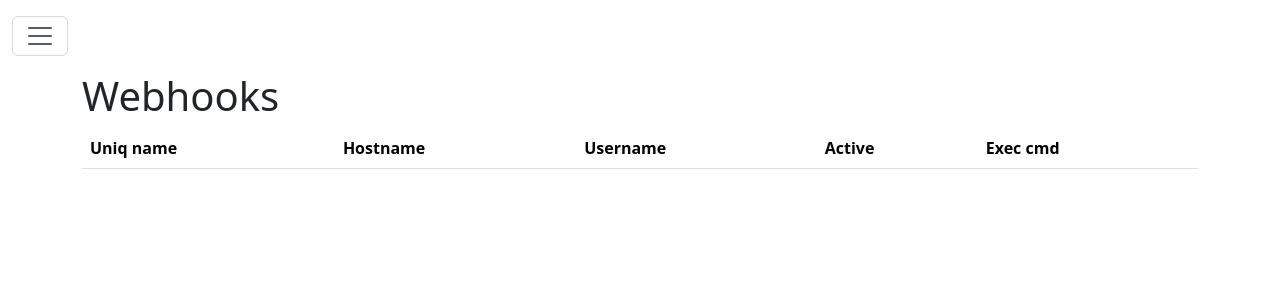
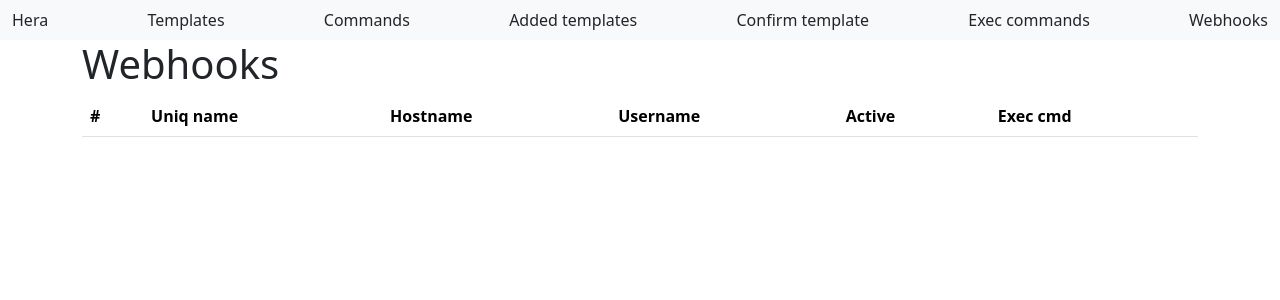
Before and after one commit to Hera-system/Hera, a Flask app: page /webhooks in a window 1280 px wide. Shown: the top 300 px of the page. Run offline with Flask 2, Linux system fonts and the light colour scheme; the visitor is signed in with stand-in values (Sample User, id 1); data comes from the database, SQL or seed files in the repository; data that the repository does not hold is empty; some libraries are stand-ins or nearby versions.

Commit message:
Migrate to bootstrap 4/5

```diff
--- a/app/templates/base.html
+++ b/app/templates/base.html
@@ -7,40 +7,16 @@
     {{ bootstrap.load_css() }}
 </head>
 </body>
-    <nav class="navbar navbar-default">
-        <nav class="navbar navbar-default">
-            <div class="container">
-                    <button class="navbar-toggler" type="button" data-bs-toggle="collapse" data-bs-target="#navbarSupportedContent"
-                aria-controls="navbarSupportedContent" aria-expanded="false" aria-label="Toggle navigation">
-                        <span class="navbar-toggler-icon"></span>
-                    </button>
-                <div class="collapse navbar-collapse" id="navbarSupportedContent">
-                    <ul class="navbar-nav mr-auto">
+    <nav class="navbar navbar-expand-lg navbar-light bg-light">
+        <div class="container-fluid">
+            {{ render_nav_item('index', 'Hera') }}
             {{ render_nav_item('templates', 'Templates') }}
             {{ render_nav_item('commands', 'Commands') }}
             {{ render_nav_item('add_template', 'Added templates') }}
             {{ render_nav_item('confirm_templates', 'Confirm template') }}
             {{ render_nav_item('exec_command', 'Exec commands') }}
             {{ render_nav_item('webhooks_route', 'Webhooks') }}
-                    </ul>
-                    {% if current_user.email %}
-                    {{ render_nav_item('index', current_user.email) }}
-                    {% endif %}
         </div>
-            </div>
-        </nav>
-
-        <svg xmlns="http://www.w3.org/2000/svg" style="display: none;">
-          <symbol id="check-circle-fill" fill="currentColor" viewBox="0 0 16 16">
-            <path d="M16 8A8 8 0 1 1 0 8a8 8 0 0 1 16 0zm-3.97-3.03a.75.75 0 0 0-1.08.022L7.477 9.417 5.384 7.323a.75.75 0 0 0-1.06 1.06L6.97 11.03a.75.75 0 0 0 1.079-.02l3.992-4.99a.75.75 0 0 0-.01-1.05z"/>
-          </symbol>
-          <symbol id="info-fill" fill="currentColor" viewBox="0 0 16 16">
-            <path d="M8 16A8 8 0 1 0 8 0a8 8 0 0 0 0 16zm.93-9.412-1 4.705c-.07.34.029.533.304.533.194 0 .487-.07.686-.246l-.088.416c-.287.346-.92.598-1.465.598-.703 0-1.002-.422-.808-1.319l.738-3.468c.064-.293.006-.399-.287-.47l-.451-.081.082-.381 2.29-.287zM8 5.5a1 1 0 1 1 0-2 1 1 0 0 1 0 2z"/>
-          </symbol>
-          <symbol id="exclamation-triangle-fill" fill="currentColor" viewBox="0 0 16 16">
-            <path d="M8.982 1.566a1.13 1.13 0 0 0-1.96 0L.165 13.233c-.457.778.091 1.767.98 1.767h13.713c.889 0 1.438-.99.98-1.767L8.982 1.566zM8 5c.535 0 .954.462.9.995l-.35 3.507a.552.552 0 0 1-1.1 0L7.1 5.995A.905.905 0 0 1 8 5zm.002 6a1 1 0 1 1 0 2 1 1 0 0 1 0-2z"/>
-          </symbol>
-        </svg>
     </nav>
 
         <main class="container">
--- a/app/templates/webhooks.html
+++ b/app/templates/webhooks.html
@@ -5,6 +5,9 @@
 <table class="table table-hover">
     <thead>
         </th>
+            <th scope="col">
+                #
+            </th>
             <th scope="col">
                 Uniq name
             </th>
```
Lines whose indentation alone changed are shown as unchanged.
